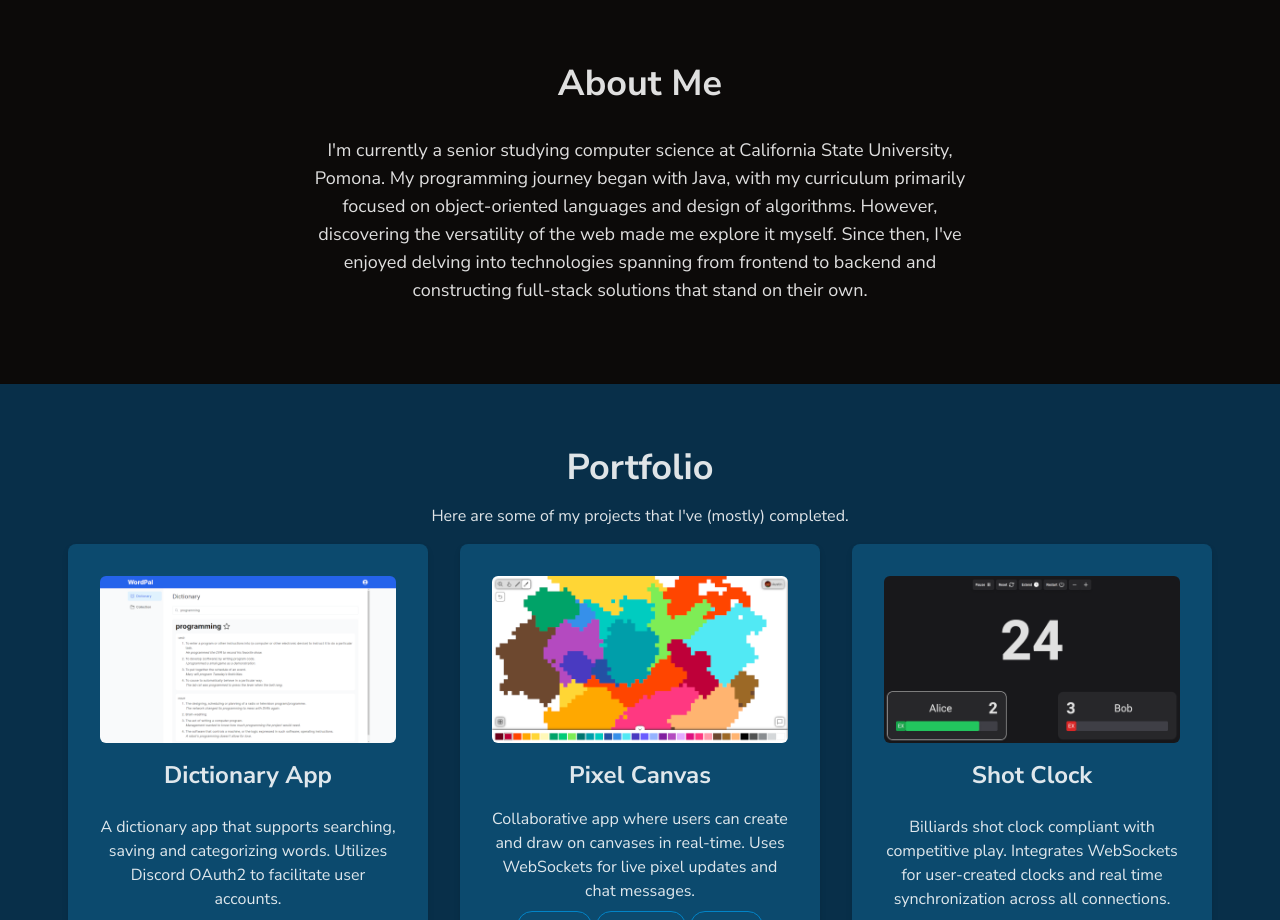
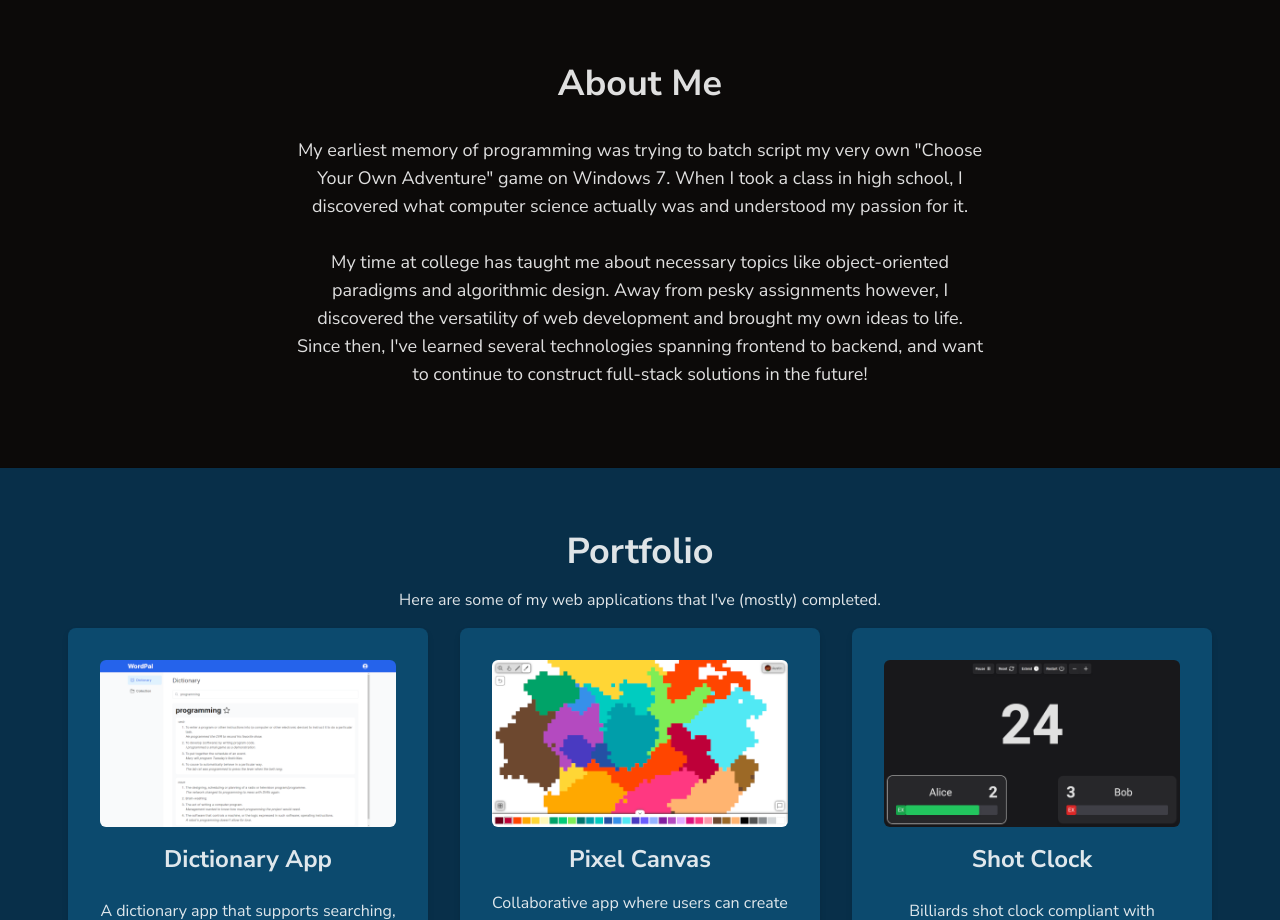
Before and after one commit to aaluzzi/personal-site, a React (Vite) app: page / in a window 1280 px wide. Shown: the part 800-1720 px from the top of the page. Built offline with nearby package versions, Linux system fonts and the light colour scheme.

Commit message:
Change about me

```diff
--- a/src/components/About.jsx
+++ b/src/components/About.jsx
@@ -3,10 +3,12 @@ export default function About() {
         <>
             <h1 className="text-4xl font-bold">About Me</h1>
             <p className="max-w-[720px] text-lg p-4">
-                I'm currently a senior studying computer science at California State University, Pomona. My programming journey began with Java,
-                with my curriculum primarily focused on object-oriented languages and design of algorithms.
-                However, discovering the versatility of the web made me explore it myself.
-                Since then, I've enjoyed delving into technologies spanning from frontend to backend and constructing full-stack solutions that stand on their own.
+                My earliest memory of programming was trying to batch script my very own "Choose Your Own Adventure" game on Windows 7.
+                When I took a class in high school, I discovered what computer science actually was and understood my passion for it.
+                <br/><br/>
+                My time at college has taught me about necessary topics like object-oriented paradigms and algorithmic design. Away from pesky assignments however,
+                I discovered the versatility of web development and brought my own ideas to life. Since then, I've learned several technologies spanning
+                frontend to backend, and want to continue to construct full-stack solutions in the future!
             </p>
         </>
     )
--- a/src/components/Portfolio.jsx
+++ b/src/components/Portfolio.jsx
@@ -5,7 +5,7 @@ export default function Portfolio() {
     return (
         <>
             <h1 className="text-4xl font-bold">Portfolio</h1>
-            <p>Here are some of my projects that I've (mostly) completed.</p>
+            <p>Here are some of my web applications that I've (mostly) completed.</p>
             <div className="flex flex-wrap justify-center gap-8">
                 {projects.map(project => <Project project={project} />)}
             </div>
```
